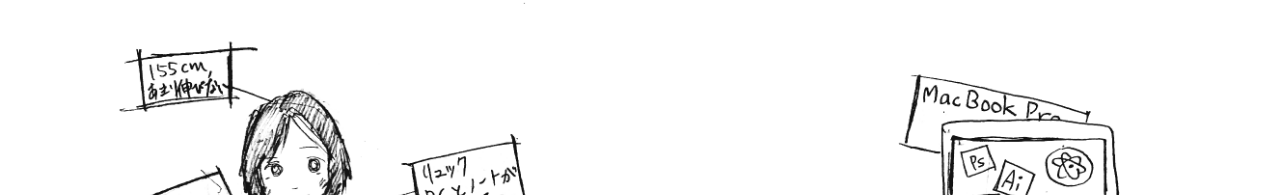
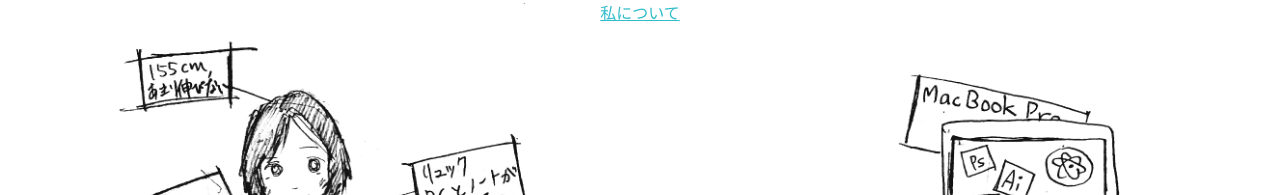
Before and after one commit to madoreenu/yuki384.github.io, a Jekyll site: the page built from index.md, in a window 1280 px wide. Shown: the top 195 px of the page. Built offline with Jekyll 4.4.1, drawn with Linux system fonts in a browser that asks for light colours; nearby versions of some CDN libraries.

Commit message:
Add profile link to

```diff
--- a/_includes/home.html
+++ b/_includes/home.html
@@ -1,6 +1,7 @@
 <div class="main">
   <div class="cover">
     <h1>{{site.title}}</h1>
+    <a href="/profile/" style="color:#31bccc">私について</a>
   </div>
 <div id="about">
   <div class="section">
```
